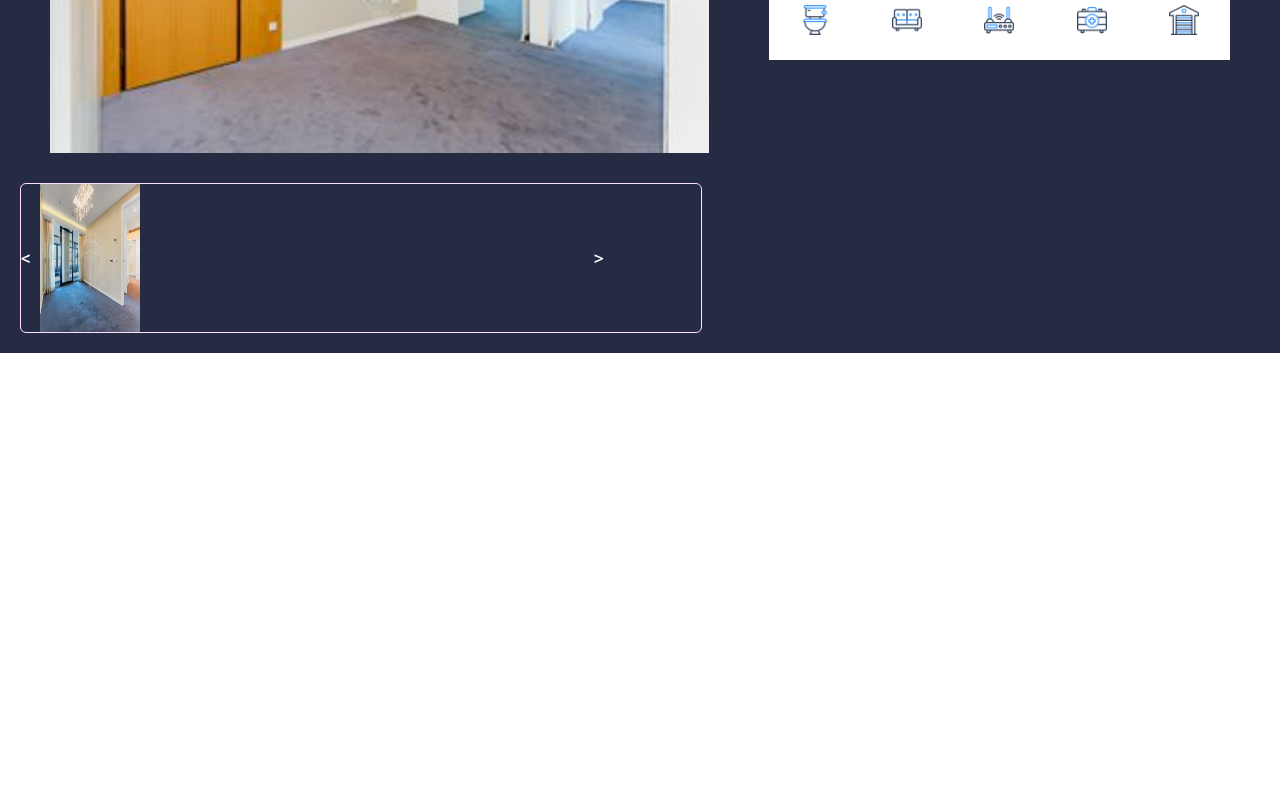
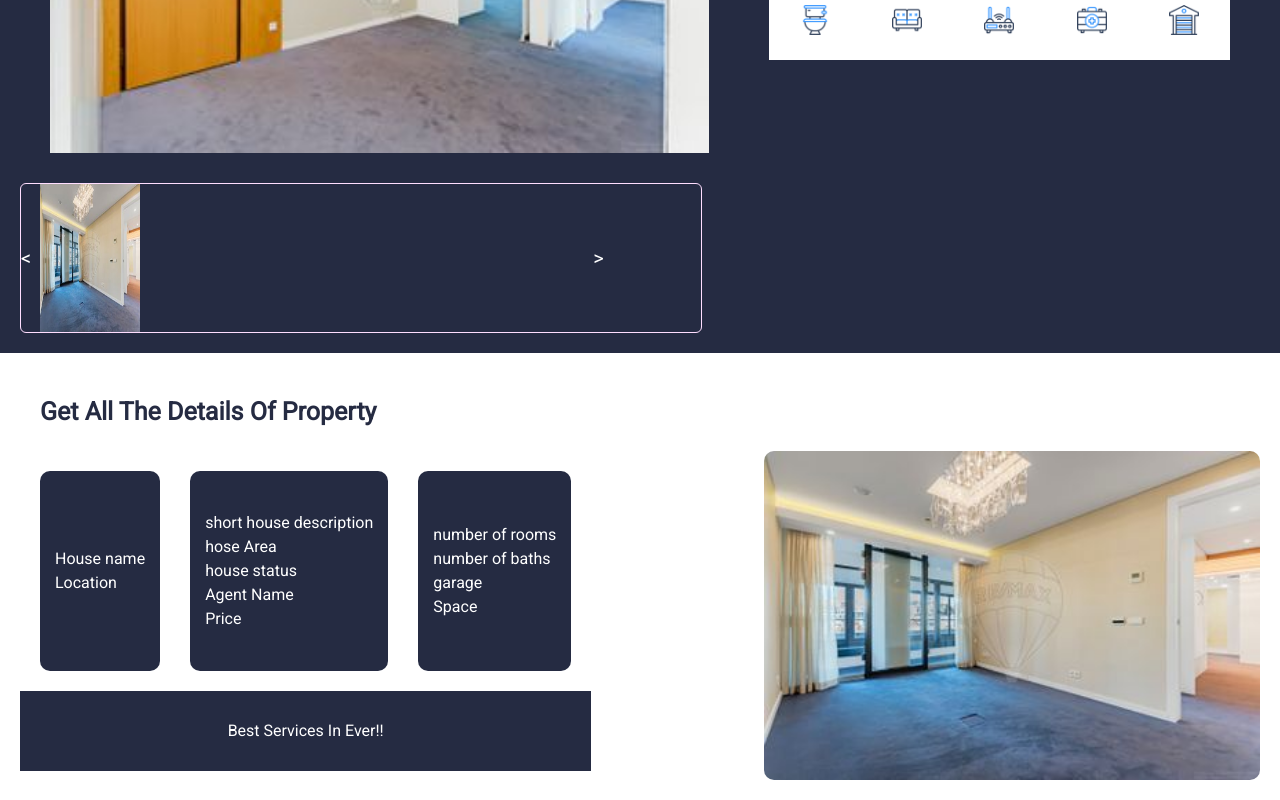
Before and after one commit to EwiJosepha/Real-Estate, a Next.js app: page / in a window 1280 px wide. Shown: the part 1590-2390 px from the top of the page. Before the commit the page ends 1943 px from the top, so only its background shows below. Built offline with nearby package versions, Linux system fonts and the light colour scheme.

Commit message:
section details description

```diff
--- /dev/null
+++ b/app/components/organisms/description.tsx
@@ -0,0 +1,44 @@
+import React from 'react'
+import Image from 'next/image'
+import avatar from "../../../public/assets/images/8c133be6-307d-4ff9-8c16-05bc9bd7f78b.jpg"
+
+function Description() {
+  return (
+    <div>
+      <div className="descriptionwrapper">
+        <h1 id="propertyD">Get All The Details Of Property</h1>
+        <div className="cardes">
+          <div className="beautytext">
+        <div className="subdescription">
+        <div className="nameofhouse">
+          <p>House name</p>
+          <p>Location</p>
+        </div>
+        <div className="characteristics">
+          <p>short house description</p>
+          <p>hose Area</p>
+          <p>house status</p>
+          <p>Agent Name</p>
+          <p>Price</p>
+        </div>
+        <div className="shortdescript">
+          <p>number of rooms</p>
+          <p>number of baths</p>
+          <p>garage</p>
+          <p>Space</p>
+        </div>
+      </div>
+      <div className="smallcard">
+        <h2>Best Services In Ever!!</h2>
+      </div>
+      </div>
+        <div className="descard">
+          <Image src={avatar} id="imgdetails" alt="main House" layout = "responsive" width={100} height={100}/>
+        </div>
+        </div>
+      </div>
+    </div>
+  )
+}
+
+export default Description
--- a/app/components/organisms/detailAvatar.tsx
+++ b/app/components/organisms/detailAvatar.tsx
@@ -69,7 +69,7 @@ function DetailAvatar() {
             <div className="facilities">
               <div className="bathrooms">
             {icons.map((icons, index)=>(
-              <Image src={icons} alt='Icons' key={index} width={30} height={20}/>
+              <Image src={icons} alt='Icons' key={index} width={30} height={10}/>
             ))}
               </div>
             </div>
--- a/app/globals.css
+++ b/app/globals.css
@@ -200,6 +200,7 @@
 #collection {
   color: #ffffff;
   font-size: 8px;
+  text-align: center;
 }
 
 .fcbFooter {
@@ -375,7 +376,8 @@
   width: 80%;
 }
 
-#increment, #decrement {
+#increment,
+#decrement {
   color: #fff;
   font-size: 20px;
 }
@@ -392,7 +394,6 @@
 .rightAvatar {
   display: flex;
   flex-direction: column;
-
 }
 
 .rightAvatar h1 {
@@ -463,9 +464,123 @@
   /* gap: 45px; */
   height: 80px;
   background-color: #fff;
-
 }
 
 .bathrooms:hover {
   background-color: #1a259e;
 }
+
+/* Description */
+
+.descriptionwrapper {
+  display: flex;
+  flex-direction: column;
+  padding: 20px;
+  background-color: #fff;
+  width: 100%;
+  justify-content: space-between;
+}
+
+.subdescription {
+  display: flex;
+  padding: 20px;
+  background-color: #fff;
+  justify-content: space-between;
+  gap: 30px;
+}
+
+.cardes {
+  display: flex;
+  justify-content: space-between;
+  gap: 20px;
+}
+
+.descard {
+  width: 40%;
+}
+
+.nameofhouse {
+  display: flex;
+  flex-direction: column;
+  justify-content: center;
+  border: none;
+  border-radius: 10px;
+  background-color: #252b42;
+  padding: 15px;
+  color: #fff;
+  transition: transform 0.3s ease;
+  cursor: pointer;
+  height: 200px;
+}
+
+.nameofhouse:hover {
+  transform: scale(1.1);
+}
+
+.characteristics:hover{
+  transform: scale(1.1);
+}
+
+.shortdescript:hover {
+  transform: scale(1.1);
+}
+
+.characteristics {
+  display: flex;
+  flex-direction: column;
+  justify-content: center;
+  border: none;
+  border-radius: 10px;
+  background-color: #252b42;
+  padding: 15px;
+  color: #fff;
+  transition: transform 0.3s ease;
+  cursor: pointer;
+  height: 200px;
+}
+
+.shortdescript {
+  display: flex;
+  flex-direction: column;
+  justify-content: center;
+  border: none;
+  border-radius: 10px;
+  background-color: #252b42;
+  padding: 15px;
+  color: #fff;
+  transition: transform 0.3s ease;
+  cursor: pointer;
+  height: 200px;
+}
+
+#propertyD {
+  color: #252b42;
+  font-size: 25px;
+  font-weight: 600;
+  padding: 20px;
+}
+
+#imgdetails {
+  transition: transform 0.3s ease;
+  cursor: pointer;
+  border: none;
+  border-radius: 10px;
+}
+
+#imgdetails:hover{
+  transform: scale(1.1);
+}
+
+.smallcard {
+  display: flex;
+  align-items: center;
+  justify-content: space-around;
+  height: 80px;
+  background-color:#252b42;
+  color: #fff;
+}
+
+.beautytext  {
+  display: flex;
+  flex-direction: column;
+}
--- a/app/page.tsx
+++ b/app/page.tsx
@@ -5,6 +5,7 @@ import Footer from "./components/organisms/footer";
 import { Roboto } from '@next/font/google'
 import DetailsHero from "./components/organisms/detailsHero";
 import DetailAvatar from "./components/organisms/detailAvatar";
+import Description from "./components/organisms/description";
 
 const roboto = Roboto({
   subsets: ['latin'],
@@ -20,6 +21,7 @@ export default function Home() {
         <Footer />
         <DetailsHero />
         <DetailAvatar />
+        <Description/>
       </div>
     </main>
   );
```
